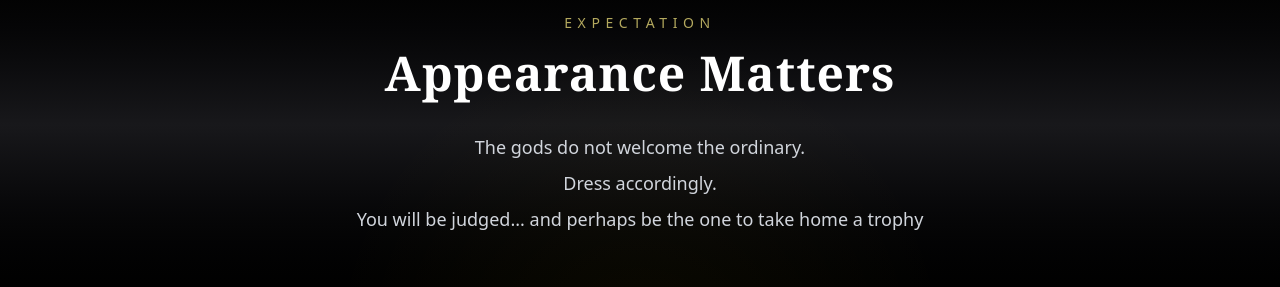
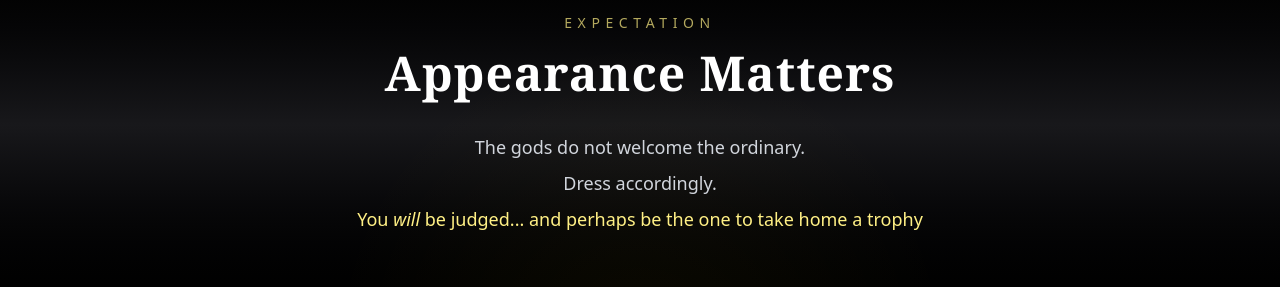
Before and after one commit to CkOntheRoad/olympus, a Next.js app: page /olympus in a window 1280 px wide. Shown: the part 2220-2507 px from the top of the page. Built offline with nearby package versions, Linux system fonts and the light colour scheme.

Commit message:
more text changes

```diff
--- a/src/app/olympus/page.tsx
+++ b/src/app/olympus/page.tsx
@@ -357,10 +357,10 @@ export default function OlympusPage() {
   <br />
   Dress accordingly.
   <br />
-            You will be judged... and perhaps be the one to take home a trophy
+  <span className="text-yellow-200">
+    You <span className="italic">will</span> be judged... and perhaps be the one to take home a trophy
+  </span>
 </p>
-
-
 
         </div>
       </section>
```
Lines whose indentation alone changed are shown as unchanged.
